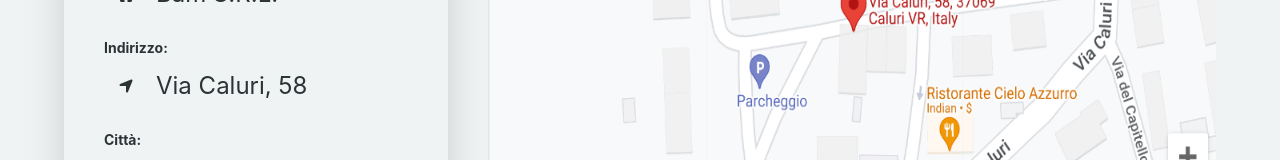
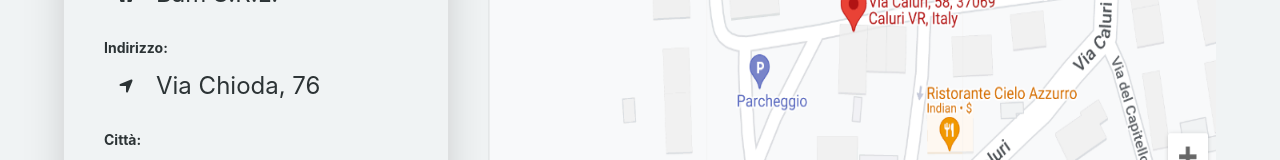
Before and after one commit to andiq123/bam-traslochi, a Next.js app: page / in a window 1280 px wide. Shown: the part 3112-3272 px from the top of the page. Built offline with nearby package versions, Linux system fonts and the light colour scheme.

Commit message:
changed address

```diff
--- a/components/contact/contact.tsx
+++ b/components/contact/contact.tsx
@@ -90,7 +90,7 @@
         {cookiesAccepted ? (
           <iframe
             title="google-map"
-            src="https://www.google.com/maps/embed?pb=!1m18!1m12!1m3!1d700.5999307226109!2d10.876707329257476!3d45.3811069406694!2m3!1f0!2f0!3f0!3m2!1i1024!2i768!4f13.1!3m3!1m2!1s0x4781de1ec27989e9%3A0xa9e8f15d0e3c4058!2sVia%20Caluri%2C%2058%2C%2037069%20Caluri%20VR%2C%20Italy!5e0!3m2!1sen!2sro!4v1653049534165!5m2!1sen!2sro"
+            src="https://www.google.com/maps/embed?pb=!1m18!1m12!1m3!1d2800.8490052076086!2d10.954674615462695!3d45.41238434492051!2m3!1f0!2f0!3f0!3m2!1i1024!2i768!4f13.1!3m3!1m2!1s0x4781e02c53e35809%3A0x3fada06f0fae8fb1!2sVia%20Chioda%2C%2076%2C%2037136%20Verona%20VR%2C%20Italia!5e0!3m2!1sro!2sro!4v1661874848092!5m2!1sro!2sro"
             loading="lazy"
             className="lg:w-full w-96 h-96 shadow-xl rounded-xl"
           ></iframe>
--- a/fakeApi/data.ts
+++ b/fakeApi/data.ts
@@ -6,9 +6,9 @@
     Azienda: "Bam S.R.L.",
     Email: "bamsrl.info@gmail.com",
     Contatto: "Andrei ",
-    Indirizzo: "Via Caluri, 58",
+    Indirizzo: "Via Chioda, 76",
     Città: "Villafranca di Verona",
-    CAP: "37069",
+    CAP: "37136",
     Telefono: "+393277786351",
   };
 };
```
Also changed, not shown: public/images/maps1.png (added).
